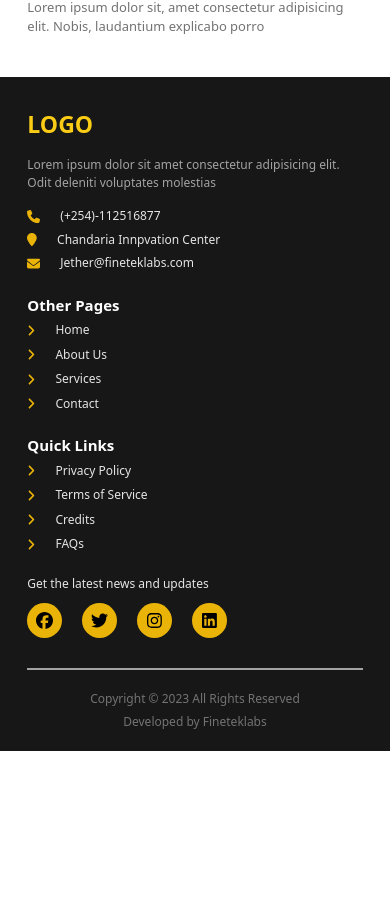
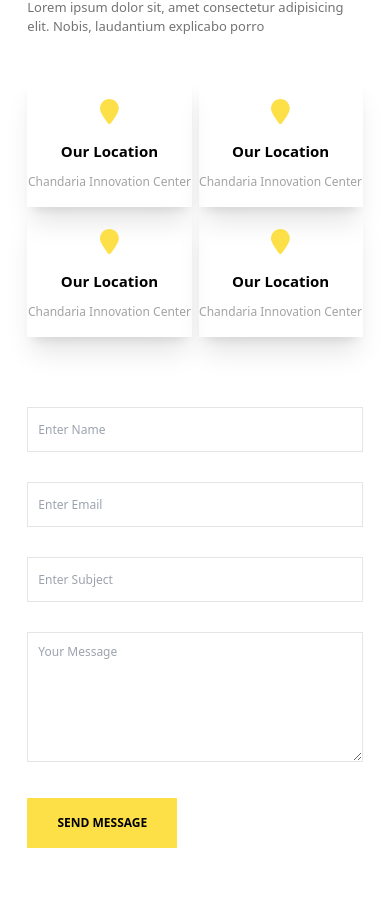
Before and after one commit to IanJether/bethuwebapp, a React (Create React App) app: page /Contact in a window 390 px wide. Shown: the part 335-1233 px from the top of the page. Before the commit the page ends 1086 px from the top, so only its background shows below. Built offline with nearby package versions, Linux system fonts and the light colour scheme; grey boxes are pictures that could not be loaded.

Commit message:
Contact us Mobile

```diff
--- a/public/style.css
+++ b/public/style.css
@@ -667,6 +667,10 @@ video {
   margin-top: 20px;
 }
 
+.mt-\[30px\] {
+  margin-top: 30px;
+}
+
 .mt-\[3px\] {
   margin-top: 3px;
 }
@@ -677,14 +681,6 @@ video {
 
 .mt-\[56px\] {
   margin-top: 56px;
-}
-
-.mt-\[\] {
-  margin-top: ;
-}
-
-.mt-\[30px\] {
-  margin-top: 30px;
 }
 
 .block {
@@ -751,8 +747,44 @@ video {
   height: ;
 }
 
+.h-\[180px\] {
+  height: 180px;
+}
+
+.h-\[140px\] {
+  height: 140px;
+}
+
+.h-\[130px\] {
+  height: 130px;
+}
+
+.h-\[100px\] {
+  height: 100px;
+}
+
+.h-\[30px\] {
+  height: 30px;
+}
+
+.h-\[40px\] {
+  height: 40px;
+}
+
+.h-\[45px\] {
+  height: 45px;
+}
+
+.h-\[80px\] {
+  height: 80px;
+}
+
 .w-\[10\%\] {
   width: 10%;
+}
+
+.w-\[100\%\] {
+  width: 100%;
 }
 
 .w-\[280px\] {
@@ -795,24 +827,32 @@ video {
   width: 100vw;
 }
 
-.w-\[300px\] {
-  width: 300px;
-}
-
-.w-\[400px\] {
-  width: 400px;
+.w-1 {
+  width: 0.25rem;
 }
 
 .w-\[\] {
   width: ;
 }
 
-.w-\[40\%\] {
-  width: 40%;
+.w-\[300px\] {
+  width: 300px;
 }
 
-.w-\[100\%\] {
-  width: 100%;
+.w-\[200px\] {
+  width: 200px;
+}
+
+.w-\[50\%\] {
+  width: 50%;
+}
+
+.w-\[100\] {
+  width: 100;
+}
+
+.w-\[1005\] {
+  width: 1005;
 }
 
 .flex-col {
@@ -879,12 +919,32 @@ video {
   gap: 9px;
 }
 
+.gap-\[\] {
+  gap: ;
+}
+
+.gap-\[7px\] {
+  gap: 7px;
+}
+
+.gap-\[6px\] {
+  gap: 6px;
+}
+
+.gap-\[40px\] {
+  gap: 40px;
+}
+
 .overflow-hidden {
   overflow: hidden;
 }
 
 .rounded-full {
   border-radius: 9999px;
+}
+
+.border {
+  border-width: 1px;
 }
 
 .border-b-4 {
@@ -921,6 +981,21 @@ video {
 .border-yellow-500 {
   --tw-border-opacity: 1;
   border-color: rgb(234 179 8 / var(--tw-border-opacity));
+}
+
+.border-neutral-800 {
+  --tw-border-opacity: 1;
+  border-color: rgb(38 38 38 / var(--tw-border-opacity));
+}
+
+.border-neutral-300 {
+  --tw-border-opacity: 1;
+  border-color: rgb(212 212 212 / var(--tw-border-opacity));
+}
+
+.border-neutral-200 {
+  --tw-border-opacity: 1;
+  border-color: rgb(229 229 229 / var(--tw-border-opacity));
 }
 
 .bg-black {
@@ -962,6 +1037,15 @@ video {
   object-fit: cover;
 }
 
+.p-\[10px\] {
+  padding: 10px;
+}
+
+.px-\[17\%\] {
+  padding-left: 17%;
+  padding-right: 17%;
+}
+
 .px-\[5\%\] {
   padding-left: 5%;
   padding-right: 5%;
@@ -997,6 +1081,36 @@ video {
   padding-bottom: 50px;
 }
 
+.px-\[\] {
+  padding-left: ;
+  padding-right: ;
+}
+
+.py-\[\] {
+  padding-top: ;
+  padding-bottom: ;
+}
+
+.px-\[5px\] {
+  padding-left: 5px;
+  padding-right: 5px;
+}
+
+.px-\[15px\] {
+  padding-left: 15px;
+  padding-right: 15px;
+}
+
+.px-\[10px\] {
+  padding-left: 10px;
+  padding-right: 10px;
+}
+
+.px-\[10\] {
+  padding-left: 10;
+  padding-right: 10;
+}
+
 .pb-\[100px\] {
   padding-bottom: 100px;
 }
@@ -1015,6 +1129,26 @@ video {
 
 .pt-\[50px\] {
   padding-top: 50px;
+}
+
+.pt-\[60px\] {
+  padding-top: 60px;
+}
+
+.pt-\[70px\] {
+  padding-top: 70px;
+}
+
+.pb-\[\] {
+  padding-bottom: ;
+}
+
+.pb-\[50\] {
+  padding-bottom: 50;
+}
+
+.pb-\[50px\] {
+  padding-bottom: 50px;
 }
 
 .text-center {
@@ -1071,6 +1205,10 @@ video {
 
 .text-\[30px\] {
   font-size: 30px;
+}
+
+.text-\[25px\] {
+  font-size: 25px;
 }
 
 .font-bold {
@@ -1135,10 +1273,19 @@ video {
   color: rgb(234 179 8 / var(--tw-text-opacity));
 }
 
+.text-\[\] {
+  color: ;
+}
+
 .shadow-xl {
   --tw-shadow: 0 20px 25px -5px rgb(0 0 0 / 0.1), 0 8px 10px -6px rgb(0 0 0 / 0.1);
   --tw-shadow-colored: 0 20px 25px -5px var(--tw-shadow-color), 0 8px 10px -6px var(--tw-shadow-color);
   box-shadow: var(--tw-ring-offset-shadow, 0 0 #0000), var(--tw-ring-shadow, 0 0 #0000), var(--tw-shadow);
+}
+
+.outline-none {
+  outline: 2px solid transparent;
+  outline-offset: 2px;
 }
 
 .brightness-\[44\%\] {
@@ -1173,6 +1320,20 @@ video {
   font-weight: 600;
   --tw-text-opacity: 1;
   color: rgb(0 0 0 / var(--tw-text-opacity));
+}
+
+.hover\:border:hover {
+  border-width: 1px;
+}
+
+.hover\:border-yellow-600:hover {
+  --tw-border-opacity: 1;
+  border-color: rgb(202 138 4 / var(--tw-border-opacity));
+}
+
+.hover\:border-yellow-500:hover {
+  --tw-border-opacity: 1;
+  border-color: rgb(234 179 8 / var(--tw-border-opacity));
 }
 
 @media (min-width: 1024px) {
--- a/src/components/Contact.js
+++ b/src/components/Contact.js
@@ -28,20 +28,56 @@ const Contact = () => {
                 </div>
             </div>
 
-            <div className="contactboxes px-[17%] flex lg:flex-row lg;justify-between">
-                <div className="boxone">
-                    <div className="boxloc">
-                        {/* <div><FontAwesomeIcon icon={faLocationPin}/></div> */}
-
+            <div className="contactboxes px-[7%] flex flex-col">
+                <div className="boxone flex gap-[7px] w-[100%]">
+                    <div className="boxloc flex flex-col gap-[10px] text-center items-center justify-center shadow-xl w-[50%] h-[130px]">
+                        <div className="text-[25px] text-yellow-300"><FontAwesomeIcon icon={faLocationPin} /></div>
+                        <div className="text-[15px] font-semibold"><h3>Our Location</h3></div>
+                        <div className="text-[12px] text-neutral-400"><p>Chandaria Innovation Center</p></div>
                     </div>
-                    <div className="phonebox">
-
+                    <div className="phonebox flex flex-col gap-[10px] text-center items-center justify-center shadow-xl w-[50%] h-[130px]">
+                        <div className="text-[25px] text-yellow-300"><FontAwesomeIcon icon={faLocationPin} /></div>
+                        <div className="text-[15px] font-semibold"><h3>Our Location</h3></div>
+                        <div className="text-[12px] text-neutral-400"><p>Chandaria Innovation Center</p></div>
                     </div>
 
                 </div>
-                <div className="boxtwo">
+                <div className="boxtwo flex gap-[7px] w-[100%]">
+                    <div className="boxloc flex flex-col gap-[10px] text-center items-center justify-center shadow-xl w-[50%] h-[130px]">
+                        <div className="text-[25px] text-yellow-300"><FontAwesomeIcon icon={faLocationPin} /></div>
+                        <div className="text-[15px] font-semibold"><h3>Our Location</h3></div>
+                        <div className="text-[12px] text-neutral-400"><p>Chandaria Innovation Center</p></div>
+                    </div>
+                    <div className="phonebox flex flex-col gap-[10px] text-center items-center justify-center shadow-xl w-[50%] h-[130px]">
+                        <div className="text-[25px] text-yellow-300"><FontAwesomeIcon icon={faLocationPin} /></div>
+                        <div className="text-[15px] font-semibold"><h3>Our Location</h3></div>
+                        <div className="text-[12px] text-neutral-400"><p>Chandaria Innovation Center</p></div>
+                    </div>
 
                 </div>
+            </div>
+
+
+            <form action="">
+                <div className="form px-[7%] flex flex-col gap-[30px] pt-[70px] pb-[50px]">
+                    <div><input className="border border-neutral-200 w-[100%] h-[45px] px-[10px] text-[12px] outline-none hover:border-yellow-500" placeholder="Enter Name" type="text" /></div>
+                    <div><input className="border border-neutral-200 w-[100%] h-[45px] px-[10px] text-[12px] outline-none hover:border-yellow-500" placeholder="Enter Email" type="text" /></div>
+                    <div><input className="border border-neutral-200 w-[100%] h-[45px] px-[10px] text-[12px] outline-none hover:border-yellow-500" placeholder="Enter Subject" type="text" /></div>
+                    <div><textarea className="border border-neutral-200 w-[100%] h-[130px] p-[10px] text-[12px] outline-none hover:border-yelllow-500" placeholder="Your Message" name="" id="" cols="30" rows="10"></textarea></div>
+                    <div> <button className="bb uppercase">Send message</button></div>
+                </div>
+            </form>
+
+            <div className="map">
+                <iframe src="https://www.google.com/maps/embed?pb=!1m18!1m12!1m3!1d9152.595129544488!2d35.26275755377199!3d0.5180220349639866!2m3!1f0!2f0!3f0!3m2!1i1024!2i768!4f13.1!3m3!1m2!1s0x178101ae37f9f535%3A0xe2db337df0fc0820!2sEldoret!5e0!3m2!1sen!2ske!4v1681620604847!5m2!1sen!2ske"
+                    width="100%"
+                    height="350"
+                    style={{border: "0"}}
+                    allowfullscreen=""
+                    loading="lazy"
+                    referrerpolicy="no-referrer-when-downgrade">
+
+                </iframe>
             </div>
 
         </div>
```
